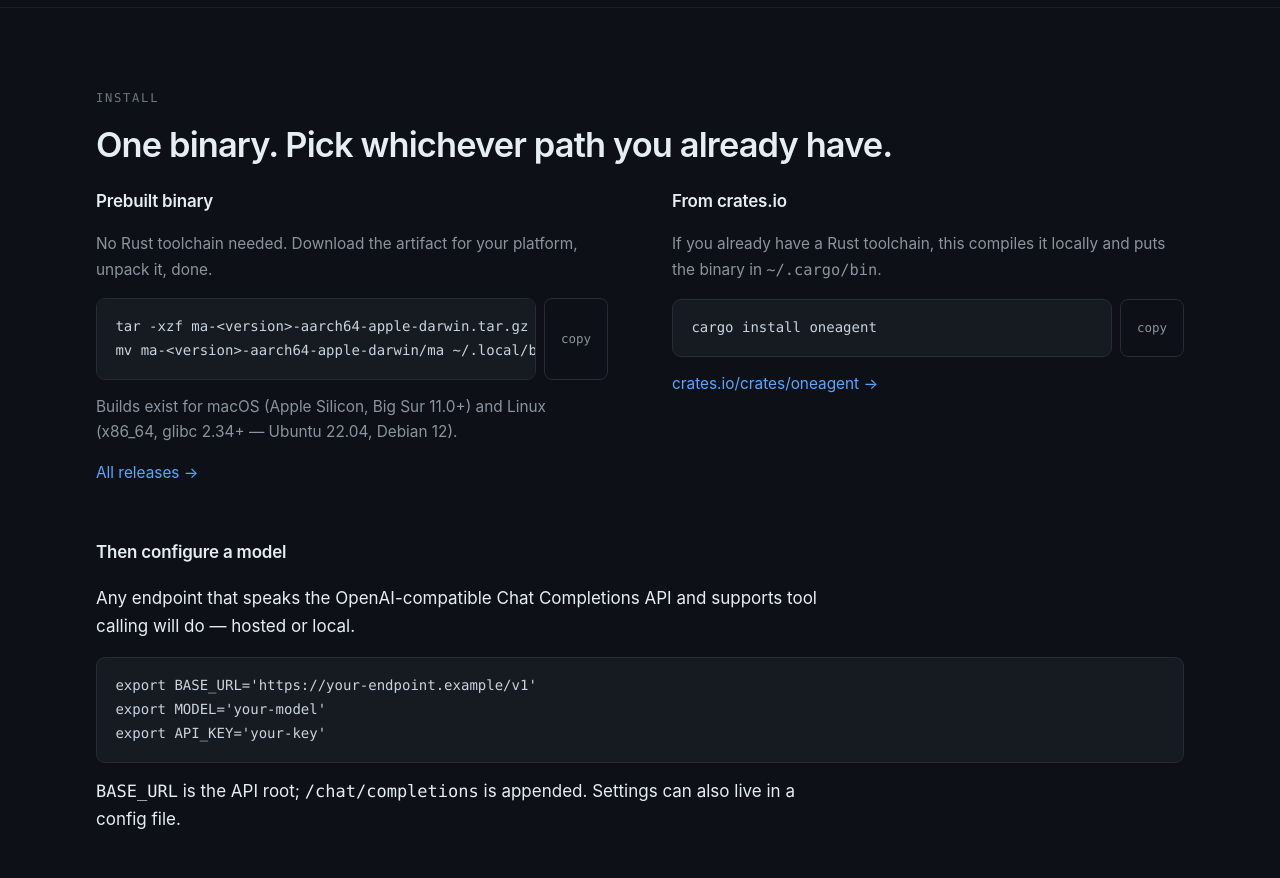
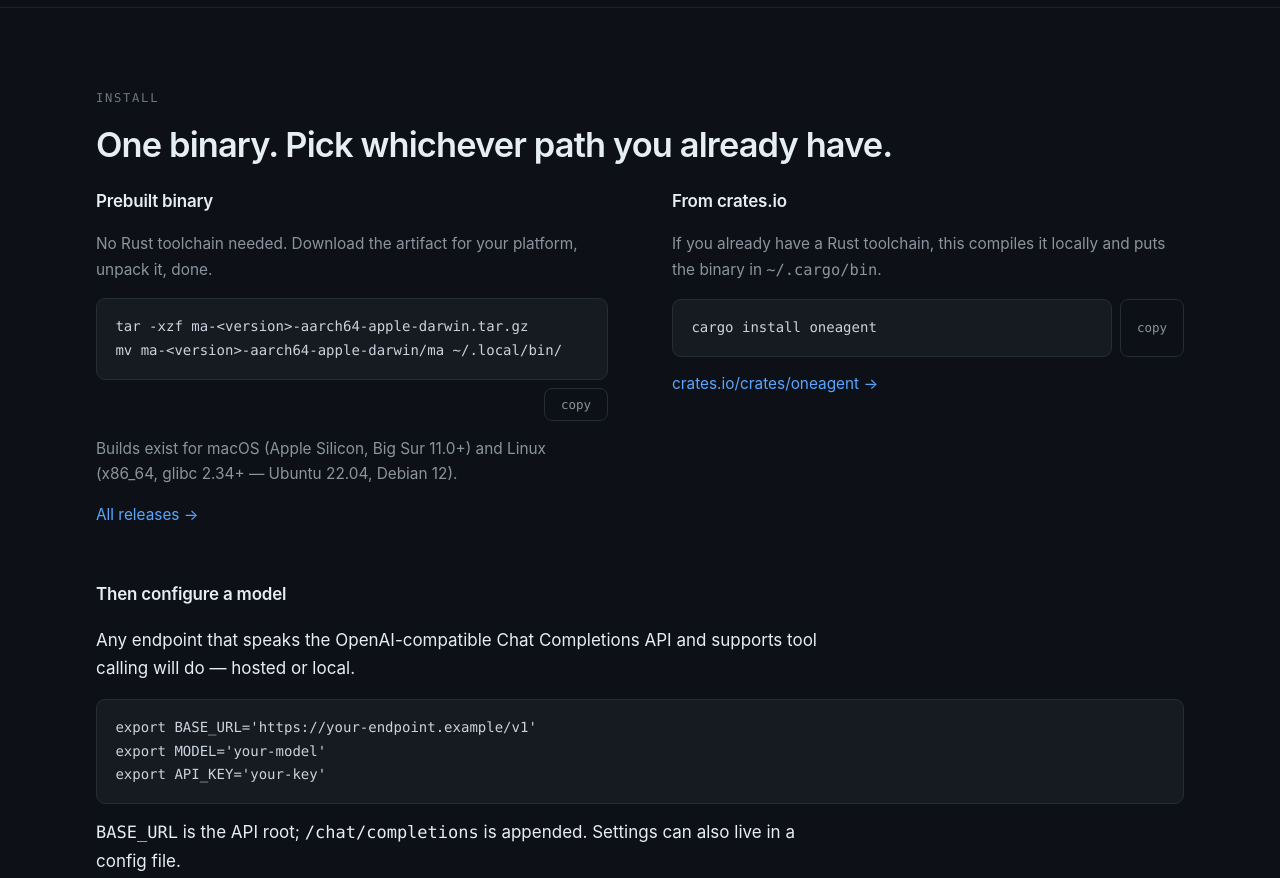
Before and after one commit to lihuu/mini-agent, a plain HTML site: page site/index.html in a window 1280 px wide. Shown: the part 2023-2901 px from the top of the page. Drawn offline with Linux system fonts and the light colour scheme.

Commit message:
Never hide page content behind JavaScript
The sections below the hero were revealed on scroll: a .reveal class set
opacity 0, a script added .js to the root, and an IntersectionObserver
added .in to bring them back. Anything that stopped the observer from
firing left the entire page below the hero blank — and the copy that
described the tool was exactly what disappeared. Content that needs
script to become readable is content that can be lost, so the reveal is
gone: no .js class, no observer, no hidden state.

This is the second time the same mistake turned up on this page. The
terminal was first animated in the same way and was removed for the same
reason, but the sections kept it. Both are now plain markup.

While here, give the install command the full width of its column. Side
by side with the copy button, its second line was clipped mid-word at the
right edge, so the documented command ended in "~/.local/b". Stacking the
button underneath fixes that, but the shared `flex: 1 1 22rem` rule then
became a height basis in the column and stretched the block to 22rem
tall; the stacked variant sizes to content instead.

```diff
--- a/site/index.html
+++ b/site/index.html
@@ -92,7 +92,7 @@
   </section>
 
   <section id="what">
-    <div class="wrap reveal">
+    <div class="wrap">
       <p class="eyebrow">What it is</p>
       <h2>A model, available as one more command in your pipeline.</h2>
       <p class="lead">oneagent is a one-shot command-line agent for people who already live in a shell. Instead of a session you attach to, you run it like any other Unix command: <code>ma 'explain this project'</code>. The task comes from its arguments, and extra context can come from stdin (<code>git diff | ma 'summarize these changes'</code>). Both are sent to an OpenAI-compatible Chat Completions endpoint, and the model then runs shell commands with whatever host CLIs are already installed — <code>git</code>, <code>cargo</code>, <code>grep</code>, <code>curl</code>. oneagent takes the directory you started it in as its workspace, writes the final answer to stdout and the process log to stderr, so it composes with the rest of your pipeline. Common write operations and shell network commands are refused by default; <code>--write</code> and <code>--net</code> opt in, and <code>--skills</code> loads named <code>SKILL.md</code> directories into the prompt. No conversation state is kept between runs.</p>
@@ -101,7 +101,7 @@
   </section>
 
   <section id="vs">
-    <div class="wrap reveal">
+    <div class="wrap">
       <p class="eyebrow">How it differs</p>
       <h2>Not a session. A command.</h2>
       <p>Resident coding agents sit in your terminal and hold a conversation. oneagent runs once. That single difference decides which one belongs in a pipeline.</p>
@@ -124,7 +124,7 @@
   </section>
 
   <section id="install">
-    <div class="wrap reveal">
+    <div class="wrap">
       <p class="eyebrow">Install</p>
       <h2>One binary. Pick whichever path you already have.</h2>
 
@@ -132,7 +132,7 @@
         <div class="col">
           <h3>Prebuilt binary</h3>
           <p>No Rust toolchain needed. Download the artifact for your platform, unpack it, done.</p>
-          <div class="kbd-row">
+          <div class="kbd-row kbd-row--stack">
             <pre class="code">tar -xzf ma-&lt;version&gt;-aarch64-apple-darwin.tar.gz
 mv ma-&lt;version&gt;-aarch64-apple-darwin/ma ~/.local/bin/</pre>
             <button class="copy" data-copy="tar -xzf ma-&lt;version&gt;-aarch64-apple-darwin.tar.gz
@@ -163,7 +163,7 @@
   </section>
 
   <section id="usage">
-    <div class="wrap reveal">
+    <div class="wrap">
       <p class="eyebrow">Usage</p>
       <h2>Point it at a directory and ask.</h2>
       <p>oneagent uses the directory you started it in as its workspace. <code>-v</code> shows model text and command execution live; the final answer goes to stdout and the process log to stderr.</p>
@@ -194,7 +194,7 @@
   </section>
 
   <section id="faq">
-    <div class="wrap reveal">
+    <div class="wrap">
       <p class="eyebrow">FAQ</p>
       <h2>Questions people actually ask.</h2>
       <div class="faq">
@@ -223,7 +223,7 @@
   </section>
 
   <section class="final">
-    <div class="wrap reveal">
+    <div class="wrap">
       <h2>Put a model behind one command.</h2>
       <p class="lead">MIT licensed. One binary, no daemon, no framework.</p>
       <div class="actions">
@@ -247,7 +247,6 @@
 
 <script>
 // Progressive enhancement only — every word above is in the HTML already.
-document.documentElement.classList.add('js');
 
 // Copy buttons
 document.querySelectorAll('.copy').forEach(function (el) {
@@ -275,24 +274,6 @@
   });
 });
 
-// Scroll reveal — with a failsafe. The sections start hidden, so anything that
-// stops the observer from firing must not leave the page unreadable: whatever
-// has not been revealed by then is shown outright.
-var reveals = document.querySelectorAll('.reveal');
-function revealAll() {
-  reveals.forEach(function (el) { el.classList.add('in'); });
-}
-if ('IntersectionObserver' in window) {
-  var io = new IntersectionObserver(function (entries) {
-    entries.forEach(function (e) {
-      if (e.isIntersecting) { e.target.classList.add('in'); io.unobserve(e.target); }
-    });
-  }, { rootMargin: '0px 0px -12% 0px', threshold: 0.05 });
-  reveals.forEach(function (el) { io.observe(el); });
-  setTimeout(revealAll, 1500);
-} else {
-  revealAll();
-}
 </script>
 </body>
 </html>
--- a/site/style.css
+++ b/site/style.css
@@ -227,15 +227,12 @@
   margin: 0 0 1rem;
 }
 
-/* scroll reveal */
-.reveal { opacity: 1; }
-.js .reveal { opacity: 0; transform: translateY(14px); transition: opacity .6s ease, transform .6s ease; }
-.js .reveal.in { opacity: 1; transform: none; }
+/* Sections are never hidden. An earlier version revealed them on scroll by
+   starting at opacity 0 and adding a class from JavaScript; anything that
+   stopped the observer from firing left the whole page below the hero
+   permanently blank. Content that needs script to become readable is content
+   that can be lost. */
 
-@media (prefers-reduced-motion: reduce) {
-  .js .reveal { opacity: 1; transform: none; transition: none; }
-  .caret { animation: none; }
-}
 
 /* ---------- comparison ---------- */
 
@@ -283,6 +280,15 @@
 .kbd-row { display: flex; flex-wrap: wrap; align-items: stretch; gap: .5rem; margin-top: 1rem; }
 .kbd-row pre.code { margin: 0; flex: 1 1 22rem; }
 
+/* For blocks whose command is wider than the column: give the code the full
+   width and drop the copy button underneath. Side by side, a long line was
+   clipped mid-word at the right edge, which reads as a broken command. */
+.kbd-row--stack { flex-direction: column; align-items: stretch; }
+/* The shared rule's `flex: 1 1 22rem` is a *width* basis; in a column it would
+   become a height basis and stretch the block to 22rem tall. Size to content. */
+.kbd-row--stack pre.code { flex: 0 0 auto; white-space: pre-wrap; overflow-wrap: break-word; }
+.kbd-row--stack .copy { align-self: flex-end; min-height: 2.1rem; }
+
 .copy {
   font-family: var(--mono); font-size: .78rem;
   border: 1px solid var(--line); background: transparent; color: var(--muted);
```
